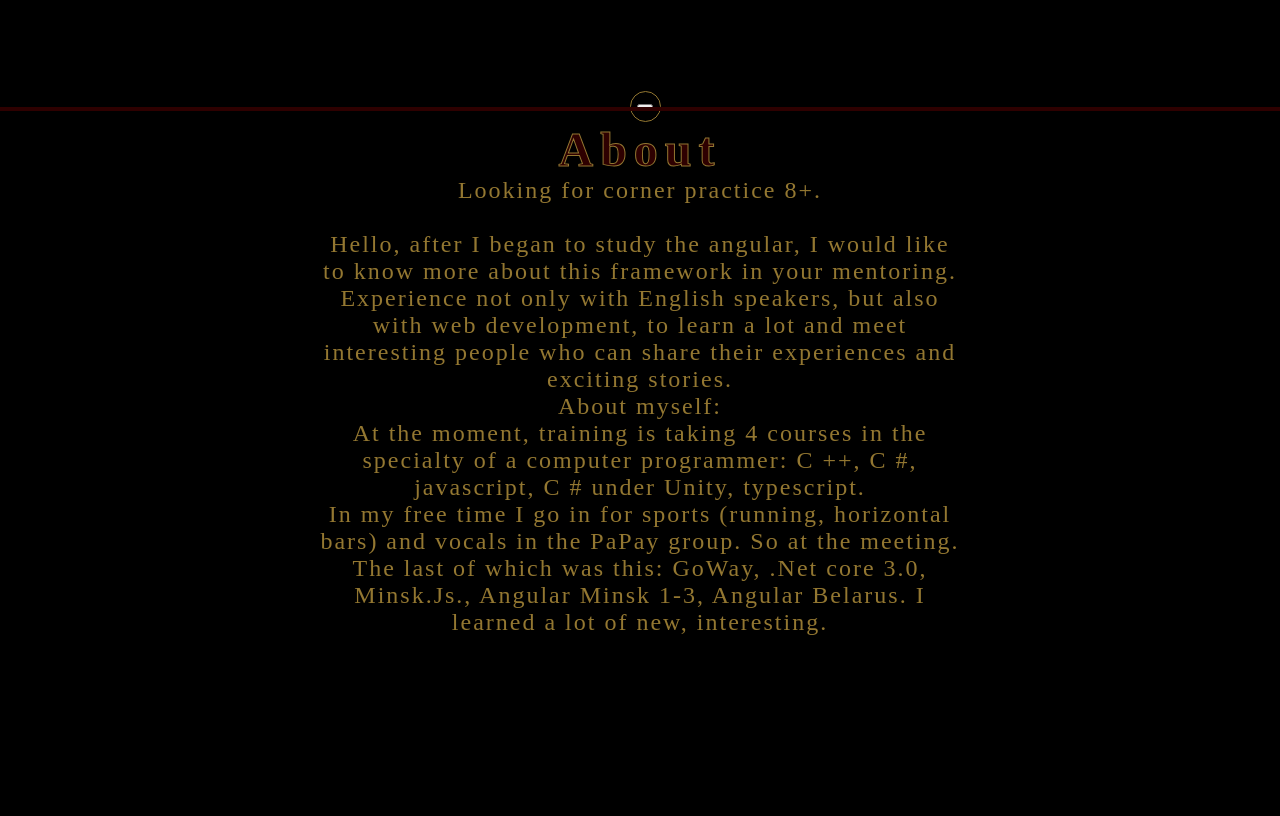
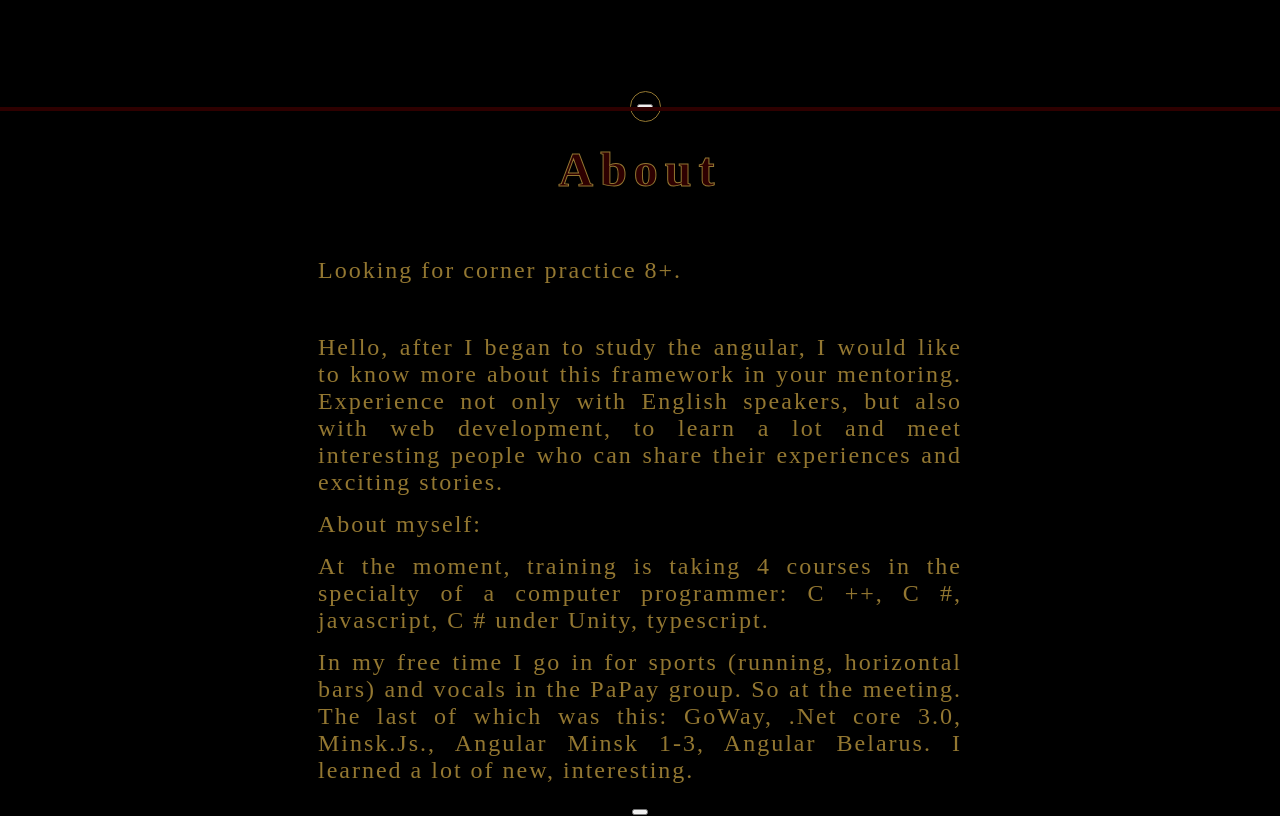
Before and after one commit to KaralchukArtem/Portfolio, an Angular app: page /home in a window 1280 px wide. Shown: the part 600-1416 px from the top of the page. Before the commit the page ends 1318 px from the top, so only its background shows below. Built offline with nearby package versions, Linux system fonts and the light colour scheme.

Commit message:
feat: add about div

```diff
--- a/src/app/home/home.component.html
+++ b/src/app/home/home.component.html
@@ -36,19 +36,25 @@
         <h2>About</h2>
     </div>
     <div class="about-content">
-            <p>
-                Looking for corner practice 8+.<br><br>
-
+            <div> Looking for corner practice 8+. </div>
+            <div class="head">
                 Hello, after I began to study the angular, I would like to know more about this framework in your mentoring.
                 Experience not only with English speakers, but also with web development, to learn a lot and meet interesting
-                people who can share their experiences and exciting stories.<br>
-
-                About myself:<br>
-
-                At the moment, training is taking 4 courses in the specialty of a computer programmer: C ++, C #, javascript, C # under Unity, typescript.<br>
+                people who can share their experiences and exciting stories.
+            </div>
+            <div class="myself"> About myself: </div>
+            <div>
+                    At the moment, training is taking 4 courses in the specialty of a computer programmer: C ++, C #,
+                    javascript, C # under Unity, typescript.
+            </div>
+            <div class="footer">
                     In my free time I go in for sports (running, horizontal bars) and vocals in the PaPay group. So at the meeting.
                     The last of which was this: GoWay, .Net core 3.0, Minsk.Js., Angular Minsk 1-3, Angular Belarus. I learned a lot of new, interesting.
-            </p>
             </div>
-
     </div>
+    <div class="button__about">
+            <div class="left-line"></div>
+            <div class="content-button"><button></button></div>
+            <div class="right-line"></div>
+        </div>
+</div>
--- a/src/app/home/home.component.less
+++ b/src/app/home/home.component.less
@@ -12,8 +12,6 @@
 
 .home{
     position: relative;
-}
-
     .name {
         margin: 15% 0px 20px 4px;
         text-align: -webkit-center;
@@ -25,7 +23,6 @@
             -webkit-text-stroke-color: @color-outside;
         }
     }
-
     .dotes {
         margin-bottom: 30px;
         text-align: -webkit-center;
@@ -38,7 +35,6 @@
             border-radius: 50%;
         }
     }
-
     .view {
         margin: 0px 0px 0px 28.5%;
         font-size: 18px;
@@ -70,7 +66,6 @@
             }
         }
     }
-
     .button__home{
         margin-top: 9.5%;
         .left-line{
@@ -80,7 +75,6 @@
             margin-top: 9%;
             border: 2px solid  @color-inside-heder;
         }
-
         .right-line{
             position: absolute;
             top: 400px;
@@ -89,7 +83,6 @@
             margin-top: 9%;
             border: 2px solid  @color-inside-heder;
         }
-
         .content-button{
             width: 31px;
             height: 31px;
@@ -101,7 +94,10 @@
             }
         }
     }
+}
+
     .about{
+        margin-top: 20px;
         text-align: -webkit-center;
         h2{
 
@@ -112,9 +108,21 @@
             -webkit-text-stroke-color: @color-outside;
         }
         &-content{
+            text-align:justify;
             width: 644px;
             height: 541px;
             font-size: 24px;
+            margin-top: 60px;
             color: @color-outside;
+            .head{
+                margin-top: 50px;
+            }
+            .myself{
+                margin: 15px 0px 15px 0px;
+            }
+            .footer{
+                margin: 15px 0px 60px 0px;
             }
         }
+
+    }
```
Lines whose indentation alone changed are shown as unchanged.
